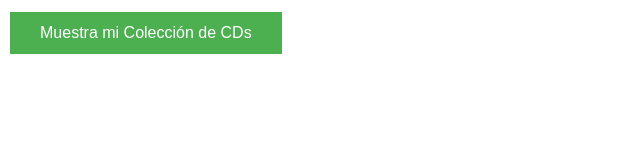
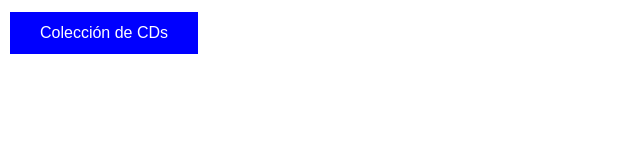
Before and after one commit to Marivi1608/Laboratorio_06_ATI, a plain HTML site: page index.html in a window 1280 px wide. Shown: the whole page, without its empty margins (0-640 px from the left). Drawn offline with nearby package versions, Linux system fonts and the light colour scheme.

Commit message:
branch html-Modificacion index

```diff
--- a/index.css
+++ b/index.css
@@ -11,12 +11,12 @@ th, td {
 tr:nth-child(even){background-color: #f2f2f2}
 
 th {
-    background-color: #4CAF50;
+    background-color: blue;
     color: white;
 }
 
 .btn {
-    background-color: #4CAF50;
+    background-color: blue;
     border: none;
     color: white;
     padding: 12px 30px;
--- a/index.html
+++ b/index.html
@@ -9,7 +9,7 @@
 	</head>
 
 	<body>
-		<button class="btn" type="button" id="butt">Muestra mi Colección de CDs</button>
+		<button class="btn" type="button" id="butt">Colección de CDs</button>
 		<br><br>
 		<table id="demo"></table>
 	</body>
```
